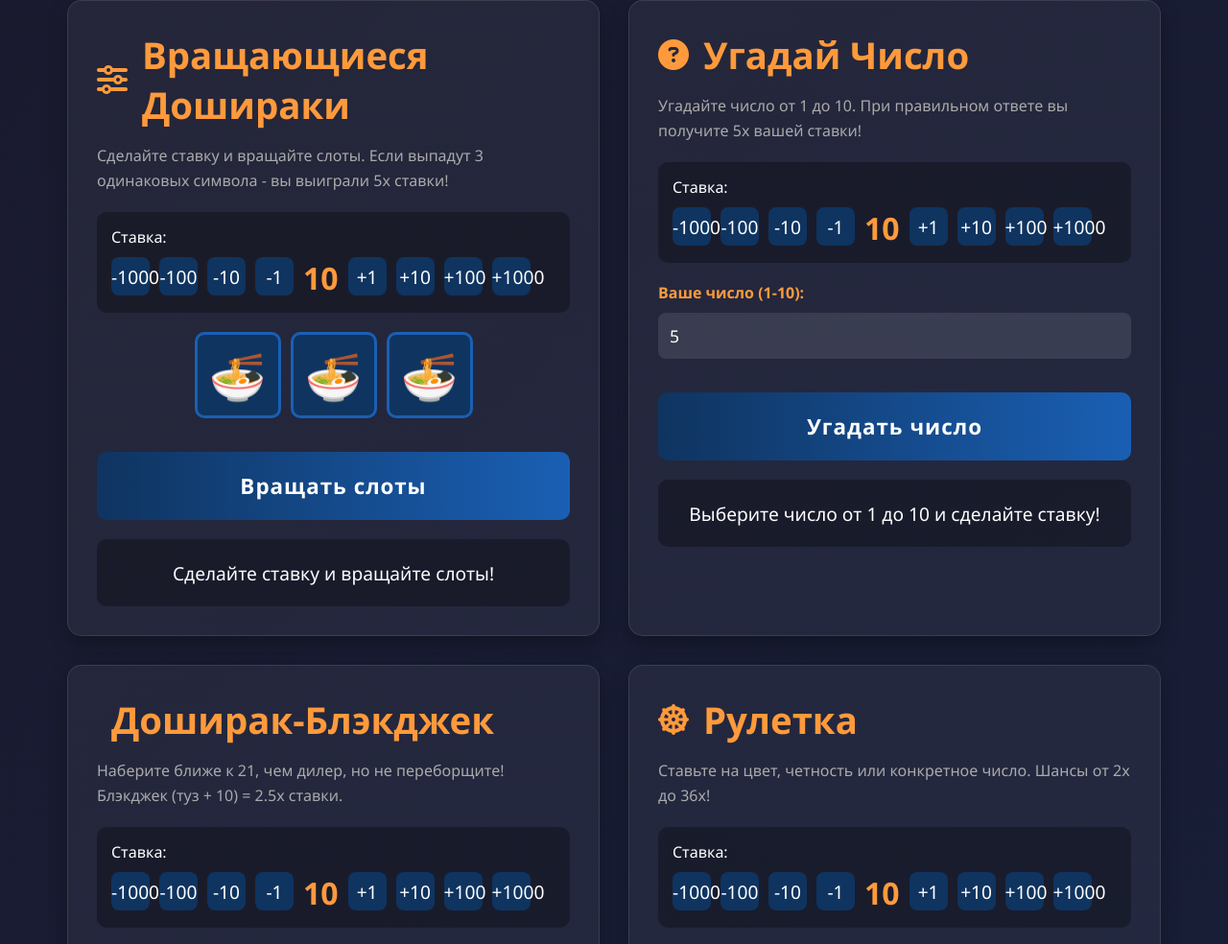
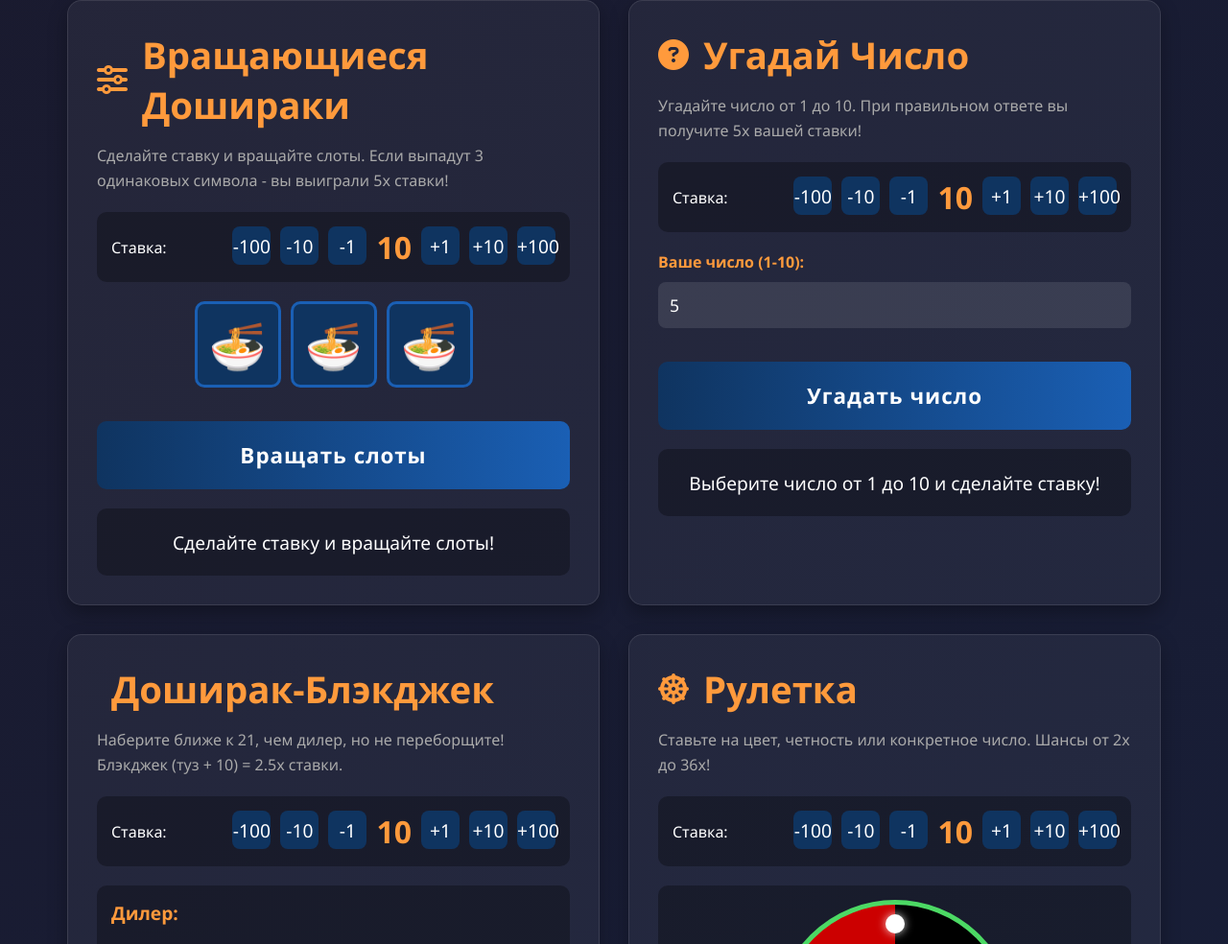
Before and after one commit to Noob1234-gg/-Doshirak, a website: page index.html in a window 1280 px wide. Shown: the part 376-1360 px from the top of the page at 96% size. Drawn offline with Linux system fonts and the light colour scheme.

Commit message:
Update index.html

```diff
--- a/index.html
+++ b/index.html
@@ -136,7 +136,6 @@
                     <div class="bet-controls">
                         <span>Ставка:</span>
                         <div class="bet-buttons">
-                            <button class="bet-btn" data-change="-1000">-1000</button>
                             <button class="bet-btn" data-change="-100">-100</button>
                             <button class="bet-btn" data-change="-10">-10</button>
                             <button class="bet-btn" data-change="-1">-1</button>
@@ -144,7 +143,6 @@
                             <button class="bet-btn" data-change="1">+1</button>
                             <button class="bet-btn" data-change="10">+10</button>
                             <button class="bet-btn" data-change="100">+100</button>
-                            <button class="bet-btn" data-change="1000">+1000</button>
                         </div>
                     </div>
 
@@ -173,7 +171,6 @@
                     <div class="bet-controls">
                         <span>Ставка:</span>
                         <div class="bet-buttons">
-                            <button class="bet-btn" data-change="-1000">-1000</button>
                             <button class="bet-btn" data-change="-100">-100</button>
                             <button class="bet-btn" data-change="-10">-10</button>
                             <button class="bet-btn" data-change="-1">-1</button>
@@ -181,7 +178,6 @@
                             <button class="bet-btn" data-change="1">+1</button>
                             <button class="bet-btn" data-change="10">+10</button>
                             <button class="bet-btn" data-change="100">+100</button>
-                            <button class="bet-btn" data-change="1000">+1000</button>
                         </div>
                     </div>
 
@@ -209,7 +205,6 @@
                     <div class="bet-controls">
                         <span>Ставка:</span>
                         <div class="bet-buttons">
-                            <button class="bet-btn" data-change="-1000">-1000</button>
                             <button class="bet-btn" data-change="-100">-100</button>
                             <button class="bet-btn" data-change="-10">-10</button>
                             <button class="bet-btn" data-change="-1">-1</button>
@@ -217,7 +212,6 @@
                             <button class="bet-btn" data-change="1">+1</button>
                             <button class="bet-btn" data-change="10">+10</button>
                             <button class="bet-btn" data-change="100">+100</button>
-                            <button class="bet-btn" data-change="1000">+1000</button>
                         </div>
                     </div>
 
@@ -259,7 +253,6 @@
                     <div class="bet-controls">
                         <span>Ставка:</span>
                         <div class="bet-buttons">
-                            <button class="bet-btn" data-change="-1000">-1000</button>
                             <button class="bet-btn" data-change="-100">-100</button>
                             <button class="bet-btn" data-change="-10">-10</button>
                             <button class="bet-btn" data-change="-1">-1</button>
@@ -267,7 +260,6 @@
                             <button class="bet-btn" data-change="1">+1</button>
                             <button class="bet-btn" data-change="10">+10</button>
                             <button class="bet-btn" data-change="100">+100</button>
-                            <button class="bet-btn" data-change="1000">+1000</button>
                         </div>
                     </div>
 
@@ -311,7 +303,6 @@
                     <div class="bet-controls">
                         <span>Ставка:</span>
                         <div class="bet-buttons">
-                            <button class="bet-btn" data-change="-1000">-1000</button>
                             <button class="bet-btn" data-change="-100">-100</button>
                             <button class="bet-btn" data-change="-10">-10</button>
                             <button class="bet-btn" data-change="-1">-1</button>
@@ -319,7 +310,6 @@
                             <button class="bet-btn" data-change="1">+1</button>
                             <button class="bet-btn" data-change="10">+10</button>
                             <button class="bet-btn" data-change="100">+100</button>
-                            <button class="bet-btn" data-change="1000">+1000</button>
                         </div>
                     </div>
 
```
